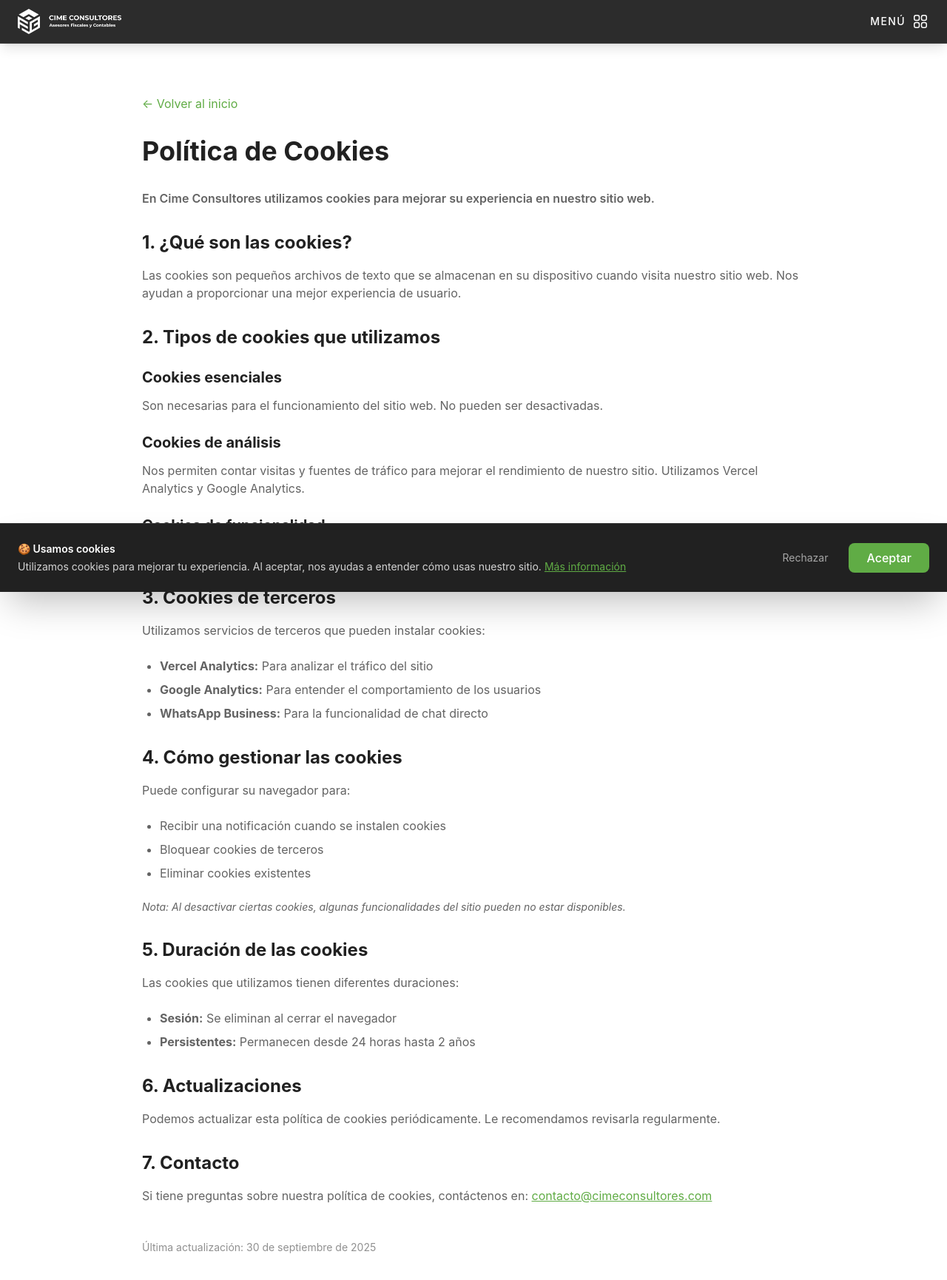
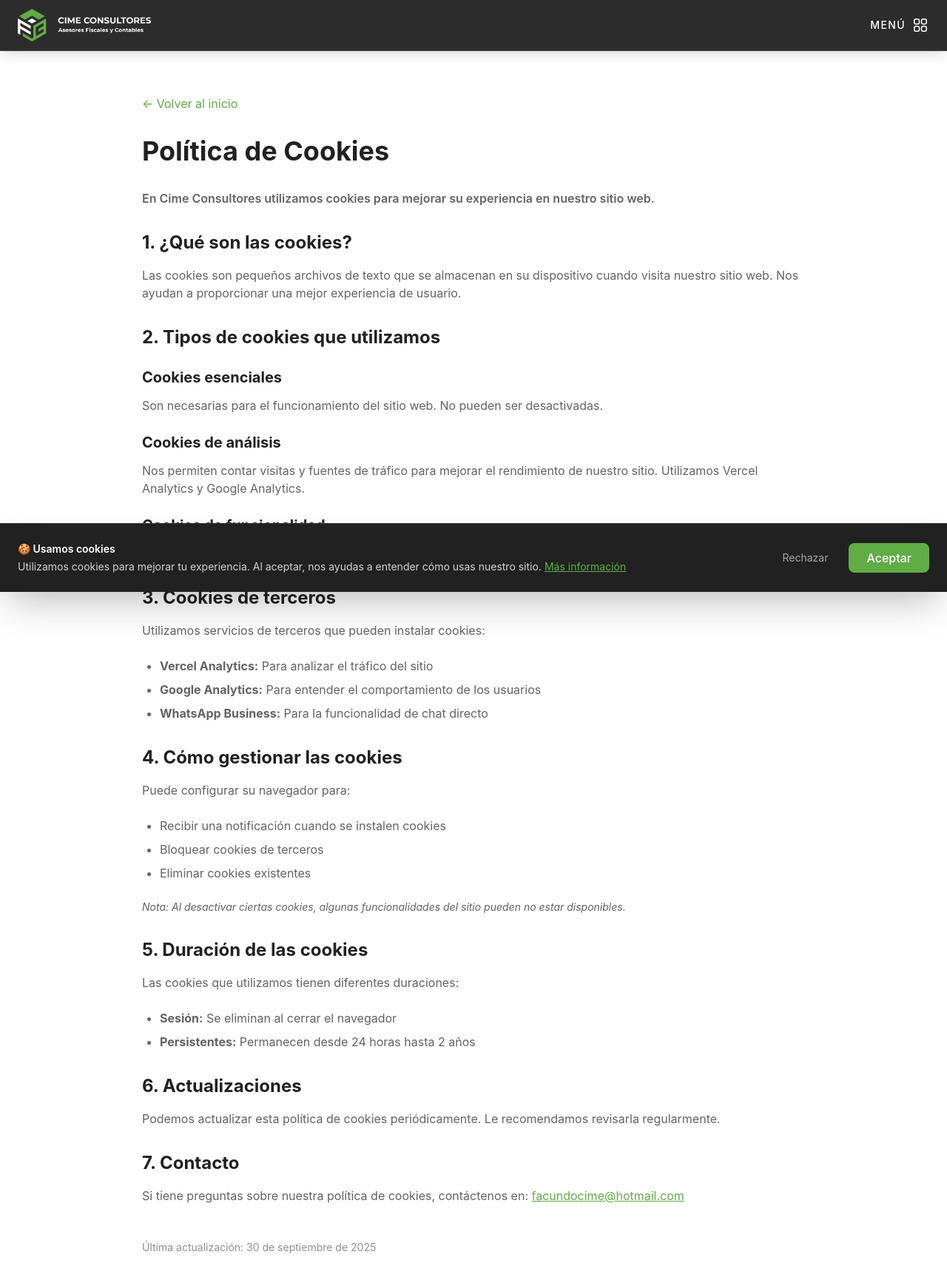
Before and after one commit to FC-Consultores/cimeconsultores, a Next.js app: page /cookies in a window 1280 px wide. Shown: the top 1730 px of the page at 74% size. Built offline with nearby package versions, Linux system fonts and the light colour scheme.

Commit message:
fix: remover filtro brightness-0 invert para conservar colores del logo

```diff
--- a/src/app/cookies/page.tsx
+++ b/src/app/cookies/page.tsx
@@ -55,7 +55,7 @@ export default function CookiesPage() {
           <p>Podemos actualizar esta política de cookies periódicamente. Le recomendamos revisarla regularmente.</p>
 
           <h2 className="text-2xl font-bold text-brand-dark mt-8 mb-4">7. Contacto</h2>
-          <p>Si tiene preguntas sobre nuestra política de cookies, contáctenos en: <a href="mailto:contacto@cimeconsultores.com" className="text-brand-green underline">contacto@cimeconsultores.com</a></p>
+          <p>Si tiene preguntas sobre nuestra política de cookies, contáctenos en: <a href="mailto:facundocime@hotmail.com" className="text-brand-green underline">facundocime@hotmail.com</a></p>
 
           <p className="text-sm text-brand-dark/50 mt-12">
             Última actualización: {new Date().toLocaleDateString('es-MX', { year: 'numeric', month: 'long', day: 'numeric' })}
--- a/src/components/Footer.tsx
+++ b/src/components/Footer.tsx
@@ -8,7 +8,7 @@ export default function Footer() {
 
         {/* Marca */}
         <div className="md:col-span-1 space-y-4">
-          <Image src="/logo-horiz.png" alt="Cime Consultores" width={140} height={35} className="brightness-0 invert opacity-80" />
+          <Image src="/logo-horiz.png" alt="Cime Consultores" width={180} height={55} className="opacity-80" />
           <p className="text-sm leading-relaxed max-w-xs">
             Soluciones fiscales y contables para negocios que quieren crecer con seguridad y cumplimiento.
           </p>
--- a/src/components/Navbar.tsx
+++ b/src/components/Navbar.tsx
@@ -57,16 +57,16 @@ export default function Navbar() {
             <Image
               src="/logo-horiz.png"
               alt="Cime Consultores"
-              width={140}
-              height={40}
-              className="hidden md:block object-contain brightness-0 invert"
+              width={180}
+              height={80}
+              className="hidden md:block object-contain"
             />
             <Image
               src="/logo-icon.png"
               alt="Cime Consultores"
-              width={40}
-              height={40}
-              className="md:hidden object-contain brightness-0 invert"
+              width={80}
+              height={80}
+              className="md:hidden object-contain"
             />
           </Link>
 
```
